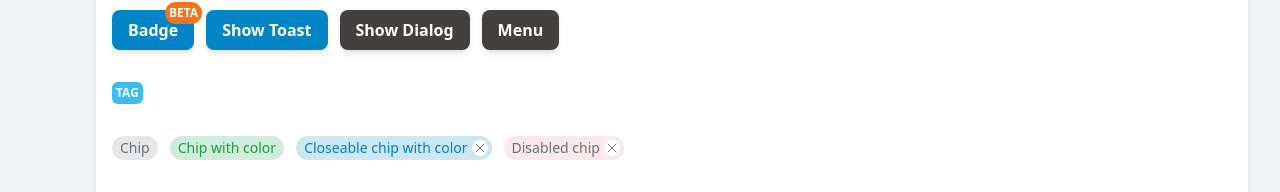
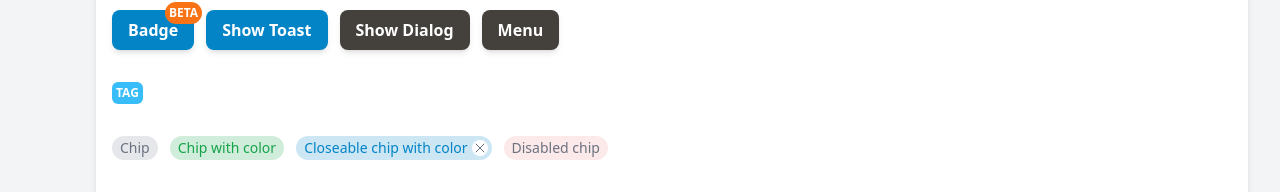
Before and after one commit to vue-loom/vue-loom, a Vue app: page / in a window 1280 px wide. Shown: the part 1024-1216 px from the top of the page. Built offline with nearby package versions, Linux system fonts and the light colour scheme.

Commit message:
Fix for chip on disabled state

```diff
--- a/src/components/VChip.vue
+++ b/src/components/VChip.vue
@@ -20,8 +20,8 @@
         [`${resolveBg(props.color)} bg-opacity-10`]: props.disabled && props.color,
         'bg-gray-200': !props.color,
         'bg-opacity-60': props.disabled && !props.color,
-        'px-2': !props.closable,
-        'pl-2 pr-1': props.closable,
+        'px-2': !props.closable || (props.closable && props.disabled),
+        'pl-2 pr-1': props.closable && !props.disabled,
     }));
 
     interface Emits {
@@ -47,7 +47,7 @@
 
         <div class="w-4 h-4 bg-white rounded-full"
              :class="[!disabled ? 'cursor-pointer' : '']"
-             v-if="closable"
+             v-if="closable && !disabled"
              @click.stop="closeChip"
         >
             <VIcon icon="x-mark" :size="16"/>
```
